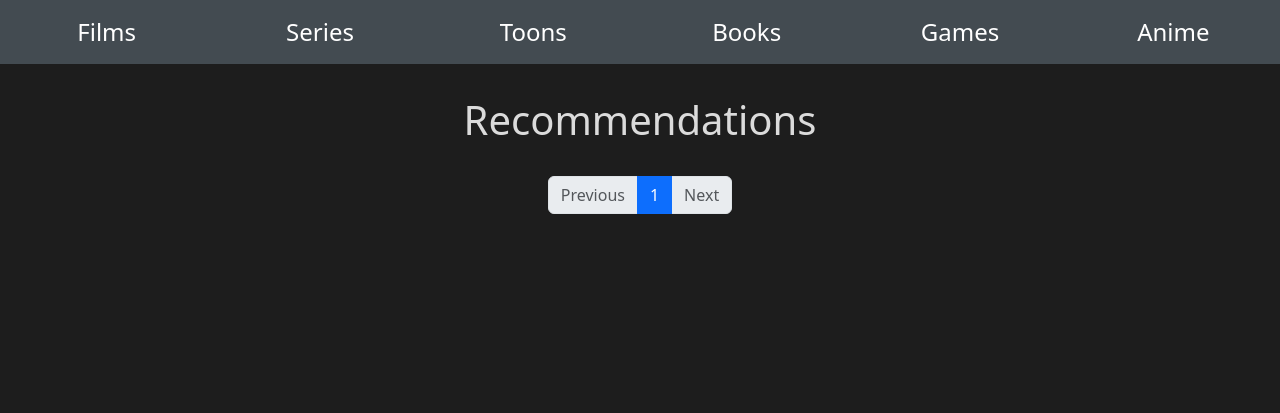
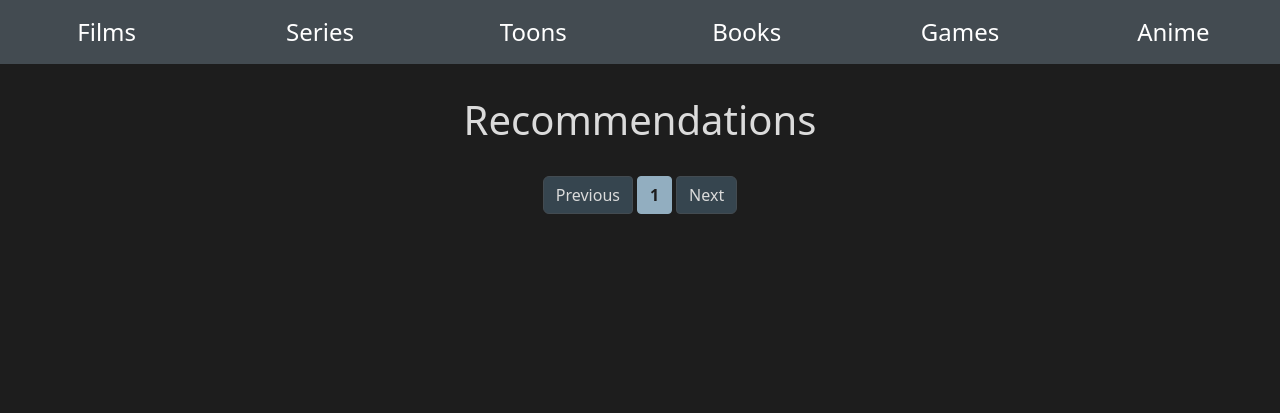
Before and after one commit to Klad1slav/YourMediaTech-YMT-, a Django app: page /home/ in a window 1280 px wide. Shown: the part 68-481 px from the top of the page. Run offline with Django 5.2, Linux system fonts and the light colour scheme; a user stored in the database is signed in; data that the repository does not hold is empty.

Commit message:
paginations(styling)
styling(home, rating_menu)

```diff
--- a/home/static/home/home.css
+++ b/home/static/home/home.css
@@ -46,3 +46,34 @@
   background-color: var(--media-item-card-bg);
   color: var(--text);
 }
+
+.pagination {
+  display: flex;
+  list-style: none;
+  padding-left: 0;
+  gap: 5px;
+}
+
+.pagination .page-link {
+  color: var(--text);
+  background-color: var(--bg2);
+  border: 1px solid var(--header-buttons-color);
+  padding: 6px 12px;
+  text-decoration: none;
+  border-radius: 4px;
+  cursor: pointer;
+  transition: background-color 0.3s ease;
+}
+
+.pagination .page-link:hover {
+  background-color: var(--header-buttons-hover-bg);
+  color: var(--log-in-color);
+}
+
+.pagination .active .page-link {
+  background-color: var(--header-buttons-hover-bg);
+  color: var(--log-in-color);
+  border-color: var(--header-buttons-hover-bg);
+  font-weight: bold;
+  cursor: default;
+}
--- a/rating_menu/views.py
+++ b/rating_menu/views.py
@@ -188,6 +188,7 @@ def index(request, slug="films"):
     paginator = Paginator(movie_list, 10)
     page_number = request.GET.get('page')
     page_obj = paginator.get_page(page_number)
+
     return render(request, "rating_menu/index.html", {
         "page_obj": page_obj,
         "movie_titles": [movie.title for movie in movie_list],
```
Also changed, not shown: rating_menu/static/rating_menu/styles/buttons.css (+31 -0 lines), db.sqlite3.
